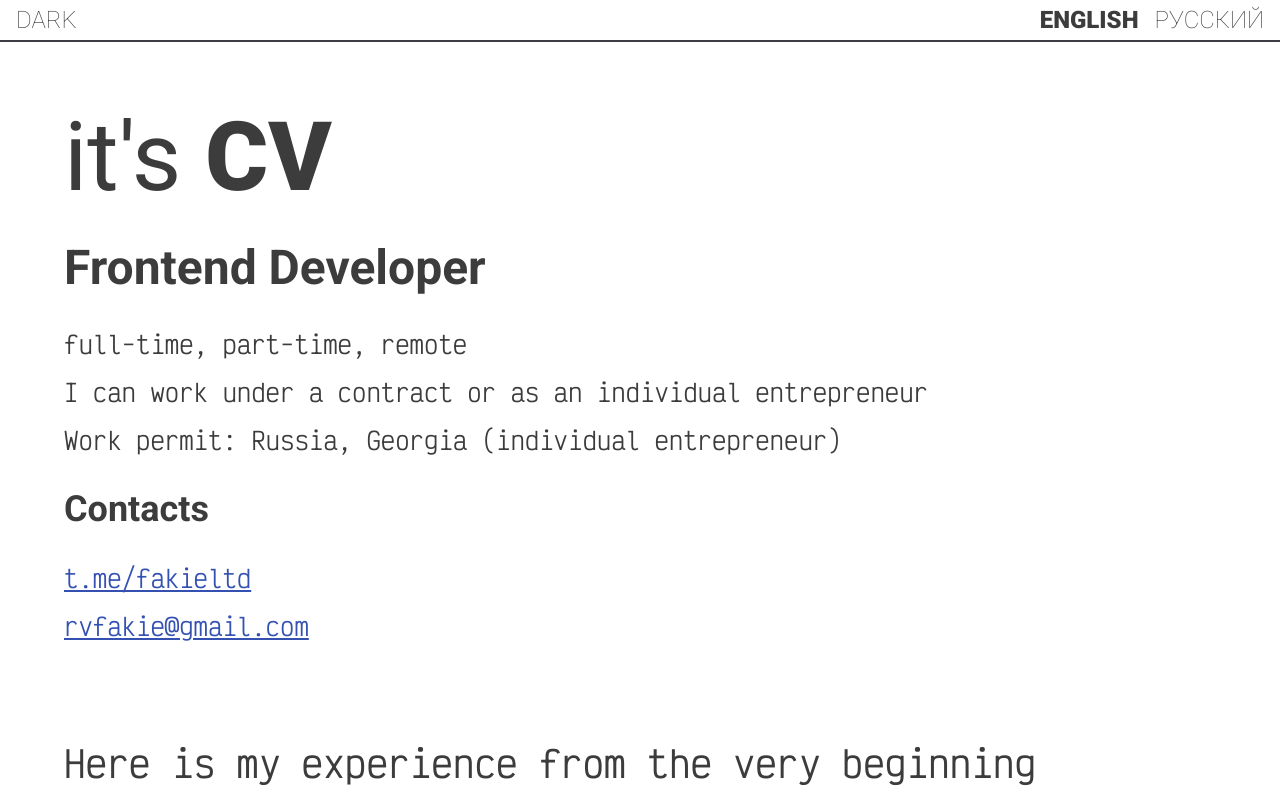
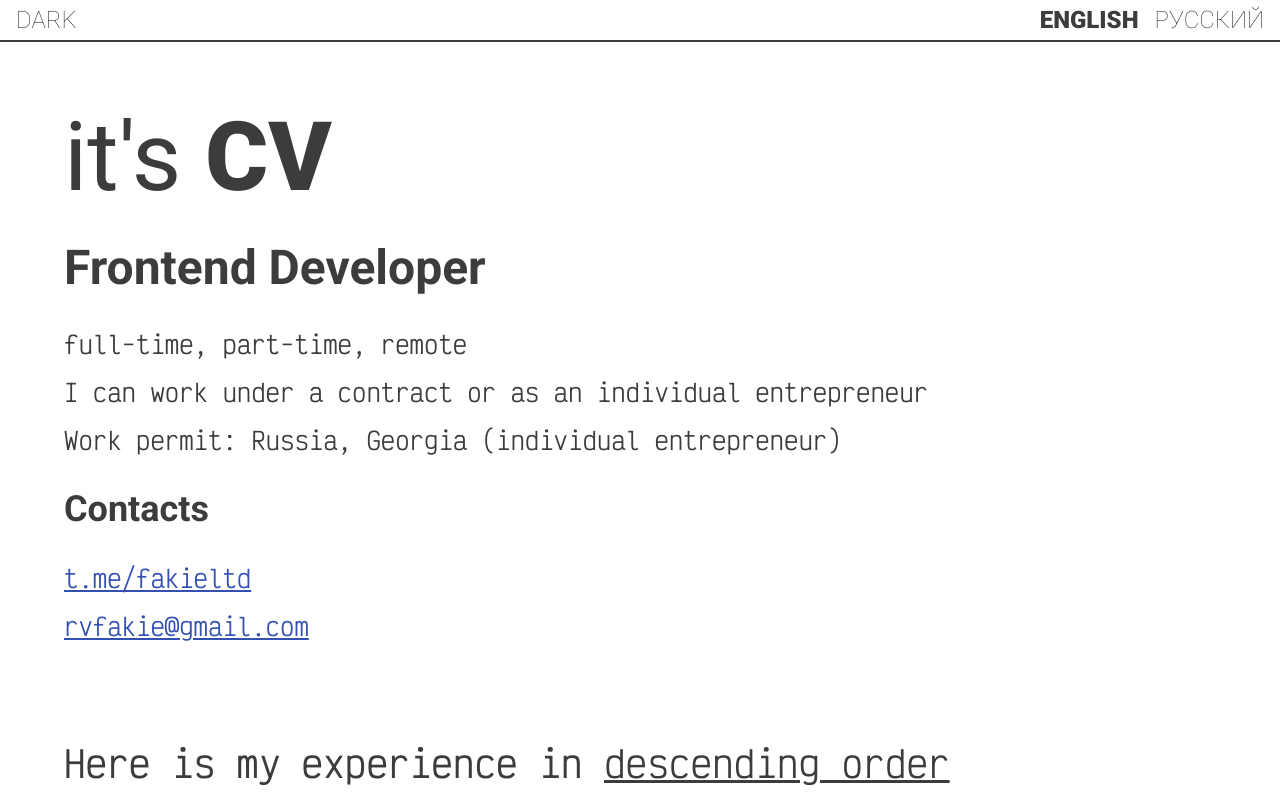
Before and after one commit to rvfakie/fakie, a Nuxt app: page /cv in a window 1280 px wide. Shown: the top 800 px of the page. Built offline with nearby package versions, Linux system fonts and the light colour scheme.

Commit message:
edit fonts

```diff
--- a/assets/scss/main.scss
+++ b/assets/scss/main.scss
@@ -63,6 +63,18 @@ html {
   @include typo-16;
 }
 
+button {
+  padding: 0;
+
+  font-family: inherit;
+  color: inherit;
+
+  appearance: none;
+  background: transparent;
+  border: none;
+  box-shadow: none;
+}
+
 ul,
 li {
   margin: 0;
--- a/components/Core/Header.vue
+++ b/components/Core/Header.vue
@@ -77,15 +77,7 @@ const toggleColorTheme = () => {
 }
 
 .button {
-  padding: 0;
-
-  font-family: inherit;
-  color: inherit;
   text-transform: uppercase;
-
-  appearance: none;
-  background: transparent;
-  border: none;
 
   @include typo-24-20;
 }
--- a/components/Cv/Timeline.vue
+++ b/components/Cv/Timeline.vue
@@ -1,6 +1,9 @@
 <template>
   <div class="timeline-container">
-    <div class="pointer">
+    <div
+      class="pointer"
+      @click="timeline.reverse()"
+    >
       <div class="circle" />
 
       <span class="its">{{ $t('common.pronoun') }}</span>
@@ -8,7 +11,7 @@
 
     <div class="timeline">
       <div
-        v-for="partOfMyLife in timeline"
+        v-for="partOfMyLife in computedTimeline"
         :key="partOfMyLife.id"
         class="part"
       >
@@ -94,6 +97,10 @@
 import { monthMedium, dateMedium } from '~/utils/formatDate.js';
 
 const { t } = useI18nTyped();
+
+const props = defineProps<{
+  reverse: boolean;
+}>();
 
 const timeline = ref([
   {
@@ -242,6 +249,10 @@ const timeline = ref([
     short: true,
   },
 ]);
+
+const computedTimeline = computed(() =>
+  (props.reverse && timeline.value.toReversed()) || timeline.value,
+);
 </script>
 
 <style lang="scss" scoped>
--- a/i18n/locales/en.ts
+++ b/i18n/locales/en.ts
@@ -4,7 +4,9 @@ export default {
   },
   cv: {
     title: 'CV',
-    description: 'Here is my experience from the very beginning',
+    description: 'Here is my experience in',
+    ascending: 'ascending order',
+    descending: 'descending order',
     work_schedule: 'full-time, part-time, remote',
     work_type: 'I can work under a contract or as an individual entrepreneur',
     work_permit: 'Work permit: Russia, Georgia (individual entrepreneur)',
@@ -58,7 +60,7 @@ export default {
     setka_task_2: 'Frontend development for editor.setka.io, workflow.setka.io',
     setka_task_3: 'Refactored code',
 
-    inright_task_1: 'Frontend development for groozin.ru, choiceapp.ru',
+    inright_task_1: 'Frontend development for choiceapp.ru',
 
     flexcore_task_1: 'Developed and maintained frontend for various partners websites and online stores',
     flexcore_task_2: 'Integrated the internal CMS',
--- a/i18n/locales/ru.ts
+++ b/i18n/locales/ru.ts
@@ -6,7 +6,9 @@ export default {
   },
   cv: {
     title: 'резюме',
-    description: 'Тут мой опыт работы с самого начала',
+    description: 'Тут мой опыт работы с',
+    ascending: 'самого начала',
+    descending: 'конца',
     work_schedule: 'фултайм, частичная занятость, удаленка',
     work_type: 'Могу работать по контракту или как ИП',
     work_permit: 'Разрешение на работу: РФ, Грузия (ИП)',
@@ -36,7 +38,7 @@ export default {
     storkclub_task_3: 'Планирование спринтов',
     storkclub_achievement_1: 'i18n с интеграцией Lokalise и Smartcat, включая поддержку RTL',
     storkclub_achievement_2: 'соответствие a11y',
-    storkclub_achievement_3: 'Валидация ответов от API и его тайпинг через Superstruct',
+    storkclub_achievement_3: 'Валидация ответов от API и их тайпинг через Superstruct',
     storkclub_achievement_4: 'Автоматизация схем из Swagger в Superstruct',
     storkclub_achievement_5: 'UI/UX, реализация UI-kit из макетов с документацией в Storybook',
     storkclub_achievement_6: 'Начал работать с Cursor AI',
@@ -60,7 +62,7 @@ export default {
     setka_task_2: 'Разработка клиентской части editor.setka.io, workflow.setka.io',
     setka_task_3: 'Рефакторинг кода',
 
-    inright_task_1: 'Разработка клиентской части groozin.ru, choiceapp.ru',
+    inright_task_1: 'Разработка клиентской части choiceapp.ru',
 
     flexcore_task_1: 'Разработка и поддержка клиентской части сайтов и онлайн магазинов партнеров',
     flexcore_task_2: 'Интеграция с корпоративной CMS',
--- a/layouts/default.vue
+++ b/layouts/default.vue
@@ -24,7 +24,6 @@
   font-weight: 100;
 
   @include typo-serif;
-
   @include typo-36-24;
 }
 </style>
--- a/pages/cv.vue
+++ b/pages/cv.vue
@@ -41,11 +41,21 @@
       </a>
     </p>
 
-    <p class="subtitle journey">
+    <p
+      class="subtitle journey"
+    >
       {{ $t('cv.description') }}
+
+      <button
+        type="button"
+        class="order-button"
+        @click="reverse = !reverse"
+      >
+        {{ reverse ? $t('cv.ascending') : $t('cv.descending') }}
+      </button>
     </p>
 
-    <CvTimeline />
+    <CvTimeline :reverse="reverse" />
 
     <p class="subtitle journey">
       {{ $t('cv.journey') }}
@@ -79,6 +89,10 @@
   </section>
 </template>
 
+<script setup lang="ts">
+const reverse = ref(false);
+</script>
+
 <style lang="scss" scoped>
 .journey {
   margin: 100px 0;
@@ -111,4 +125,12 @@
     margin-bottom: 10px;
   }
 }
+
+.order-button {
+  cursor: pointer;
+  text-decoration: underline;
+
+  @include typo-36-24;
+  @include ui-default-hover;
+}
 </style>
```
